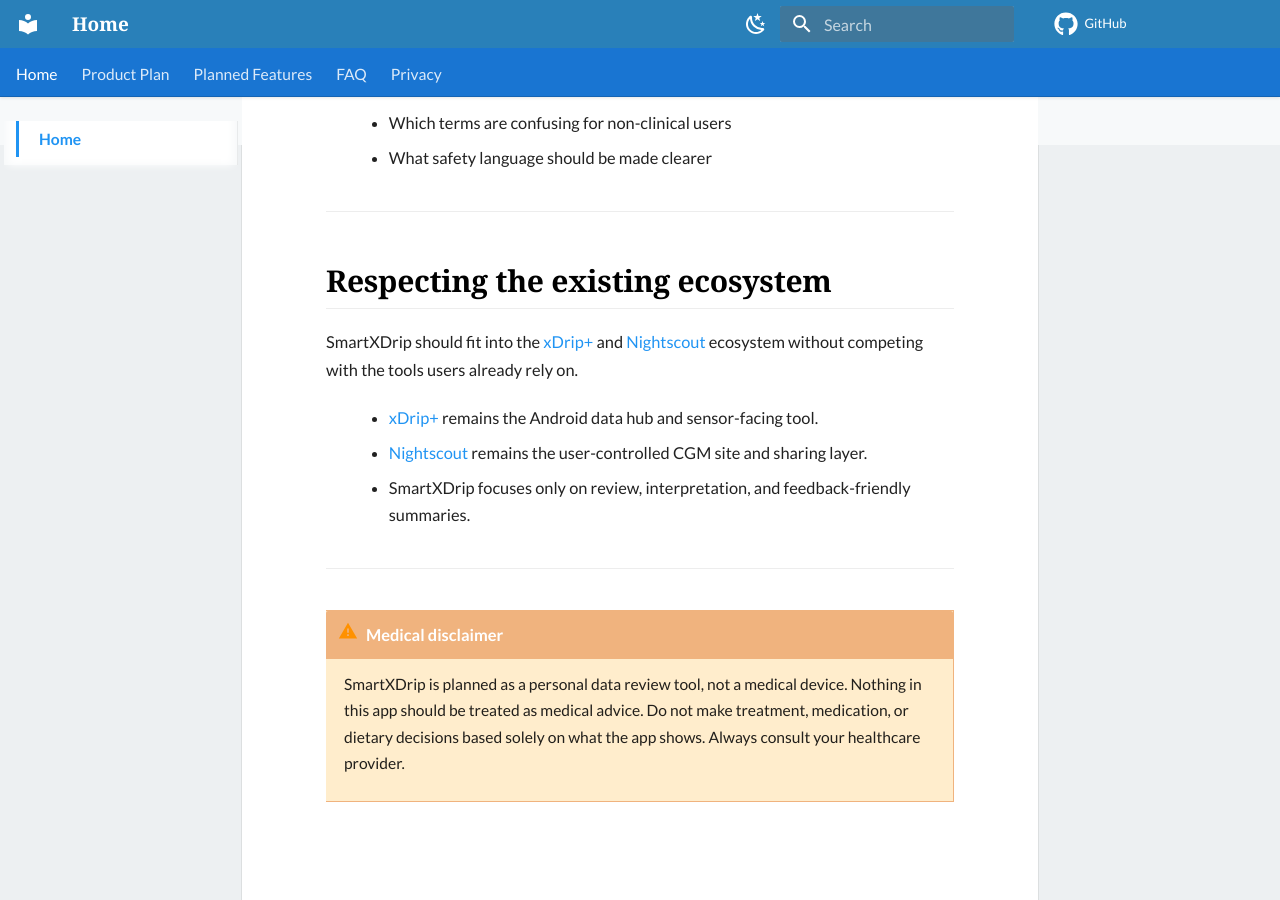
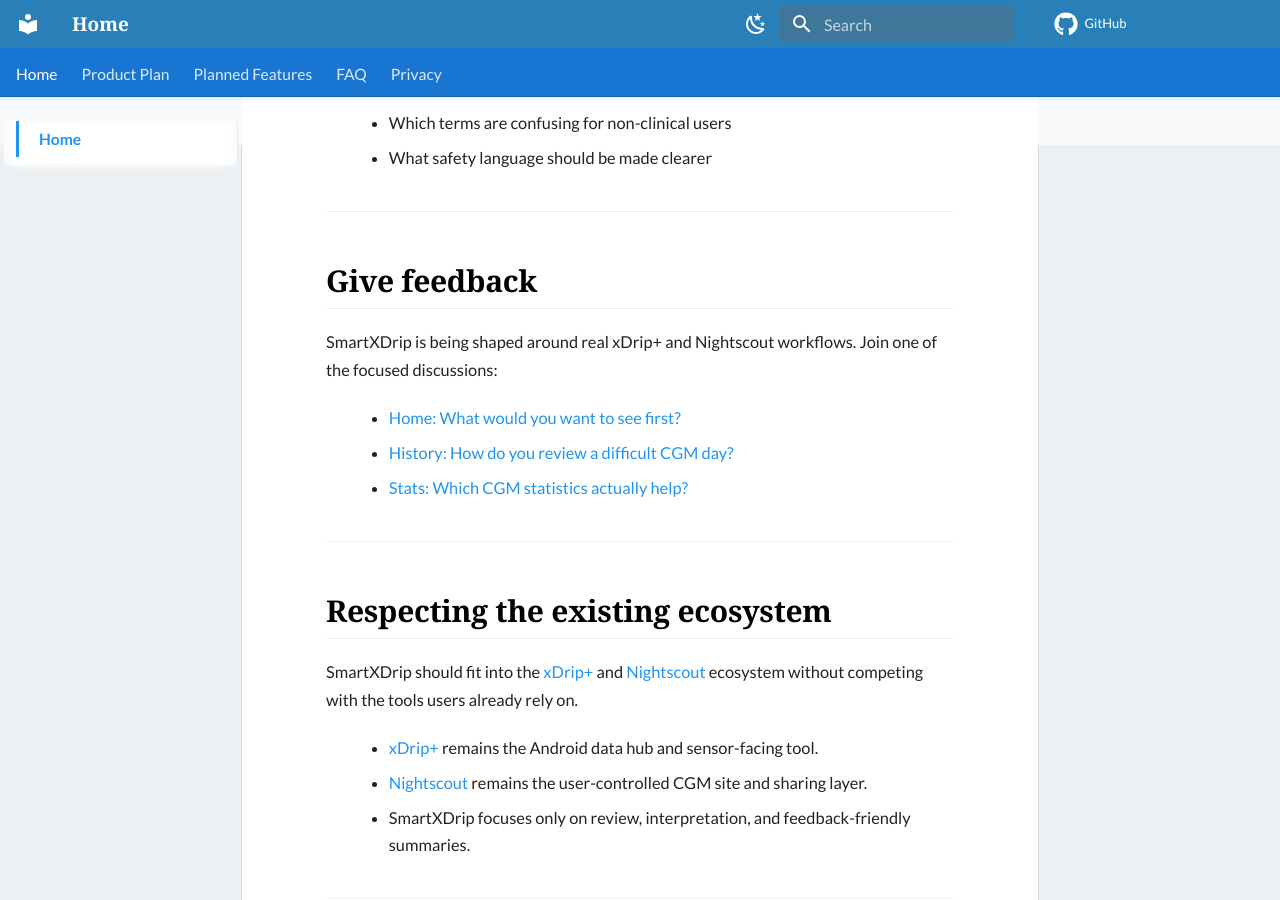
Before and after one commit to solgosea/smartxdrip-docs, an MkDocs documentation site: the page built from docs/index.md, in a window 1280 px wide and 900 px high, scrolled down 3646 px. Built offline with MkDocs 1.6.1 and Material for MkDocs 9.7.7, drawn with Linux system fonts in a browser that asks for light colours; some web fonts are replaced; comment, search, counter and statistics services are not loaded.

Commit message:
Add discussion links to homepage

```diff
--- a/docs/index.md
+++ b/docs/index.md
@@ -136,6 +136,16 @@ The most useful feedback right now is:
 
 ---
 
+## Give feedback
+
+SmartXDrip is being shaped around real xDrip+ and Nightscout workflows. Join one of the focused discussions:
+
+- [Home: What would you want to see first?](https://github.com/solgosea/smartxdrip-docs/discussions/1)
+- [History: How do you review a difficult CGM day?](https://github.com/solgosea/smartxdrip-docs/discussions/2)
+- [Stats: Which CGM statistics actually help?](https://github.com/solgosea/smartxdrip-docs/discussions/3)
+
+---
+
 ## Respecting the existing ecosystem
 
 SmartXDrip should fit into the [xDrip+](https://github.com/NightscoutFoundation/xDrip) and [Nightscout](https://nightscout.github.io/) ecosystem without competing with the tools users already rely on.
```
Also changed, not shown: README.md (+8 -0 lines).
